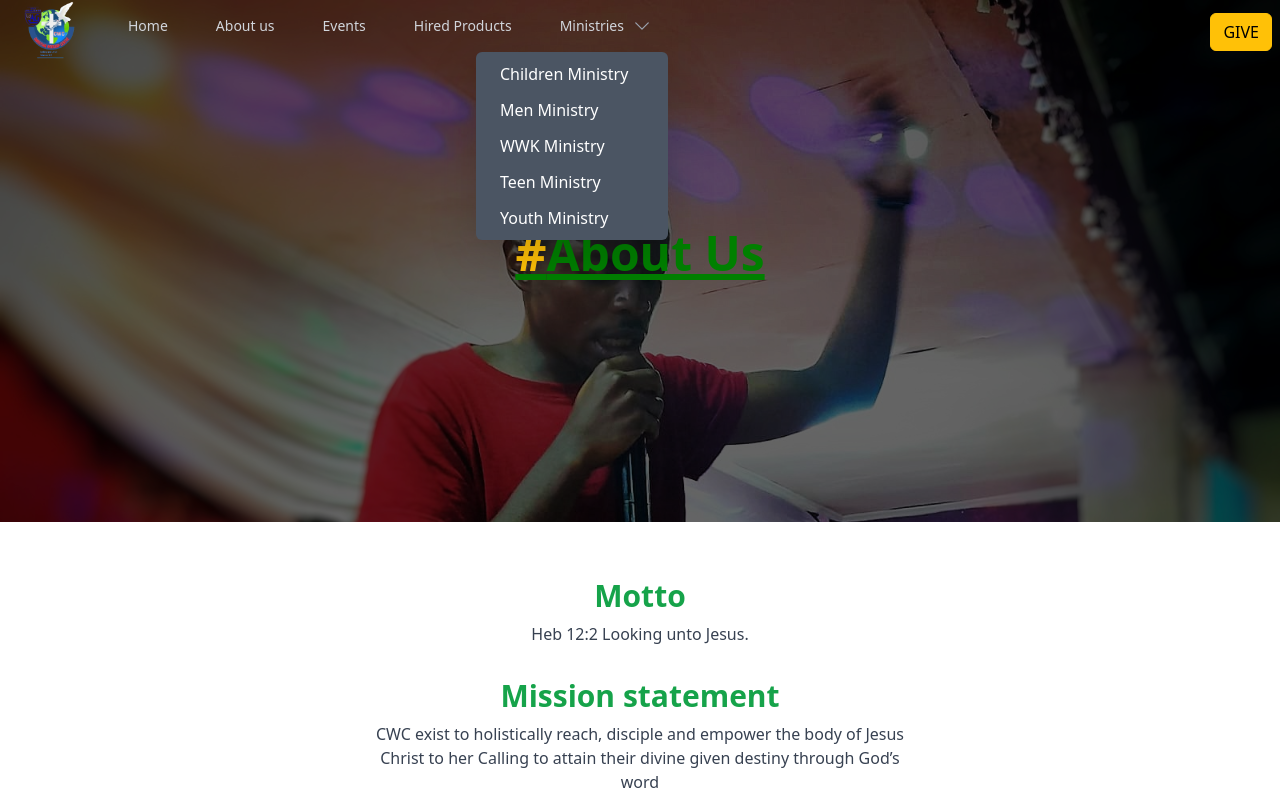
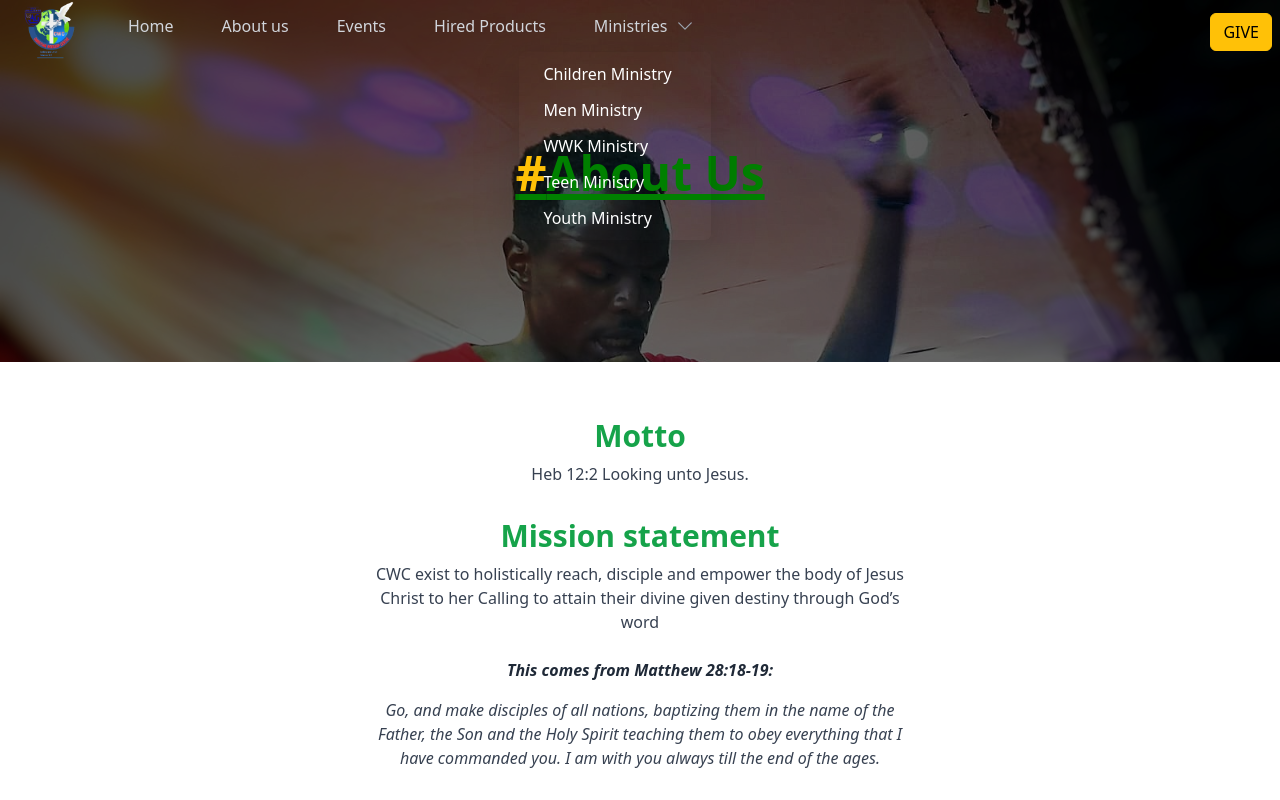
Before and after one commit to victorwangari/KAG-CWC, a React (Create React App) app: page /about in a window 1280 px wide. Both pictures are taken after a click on the button "Ministries". Shown: the top 800 px of the page. Built offline with nearby package versions, Linux system fonts and the light colour scheme.

Commit message:
update app

```diff
--- a/src/components/navbar/navbar.jsx
+++ b/src/components/navbar/navbar.jsx
@@ -55,16 +55,16 @@ function NavBar(){
                   {navigation.map((item) =>
                     item.dropdown ? (
                       <Menu as="div" key={item.name} className="relative mt-3">
-                        <MenuButton className="flex items-center text-gray-300 hover:bg-gray-700 hover:text-white rounded-md px-3 py-2 text-sm font-medium">
+                        <MenuButton className="flex items-center text-gray-300 navs hover:bg-green-700 hover:text-white rounded-md px-3 py-2 text-sm font-medium">
                           {item.name}
                           <ChevronDownIcon className="ml-2 h-5 w-5 text-gray-400" />
                         </MenuButton>
-                        <MenuItems className="absolute  right-0 z-10 mt-2 w-48 origin-top-right rounded-md bg-gray-600 py-1 shadow-lg ring-1 ring-black ring-opacity-5 focus:outline-hidden">
+                        <MenuItems className="absolute  right-0 z-10 mt-2 w-48 origin-top-right rounded-md  py-1 shadow-lg ring-1 ring-black ring-opacity-5 focus:outline-hidden">
                           {item.items.map((dropdownItem) => (
                             <MenuItem key={dropdownItem.name}>
                               <a
                                 href={dropdownItem.href}
-                                className="block px-4 py-2 drop-down  text-sm text-gray-700 hover:bg-gray-100  "
+                                className="block px-4 py-2 drop-down  text-sm text-gray-700 hover:bg-green-700  "
                               >
                                 {dropdownItem.name}
                               </a>
@@ -78,7 +78,7 @@ function NavBar(){
                         to={item.href}
                         // aria-current={item.current ? 'page' : undefined}
                         className={classNames(
-                          item.current ? 'bg-gray-900 text-white' : 'text-gray-300 hover:bg-gray-700 hover:text-white',
+                          item.current ? 'bg-gray-900 text-white' : 'text-gray-300 hover:bg-green-700 hover:text-white',
                           'rounded-md px-3 py-2 text-sm font-medium navs mt-3 decoration-0',
                         )}
                       >
--- a/src/css/about.css
+++ b/src/css/about.css
@@ -11,8 +11,8 @@
     color: green;
     font-weight: 900;
     text-align: center;
-    margin-top: 20vh;
-    margin-bottom: 30vh;
+    margin-top: 10vh;
+    margin-bottom: 20vh;
 }
 .about-title h1{
     font-weight: 700;
--- a/src/css/hero.css
+++ b/src/css/hero.css
@@ -1,5 +1,6 @@
 .navs{
     text-decoration: none;
+    font-size: 2vh;
 }
 .drop-down{
     text-decoration: none;
```
